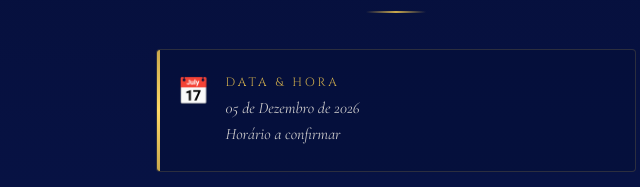
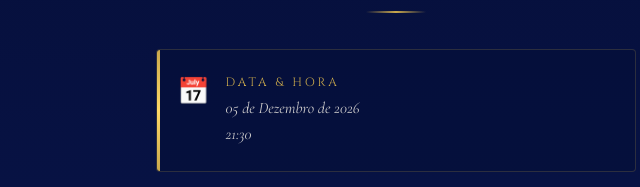
Before and after one commit to coxtaaa/Aniversario-Nicole, a website: page public/index.html in a window 1280 px wide. Shown: the part 1416-1603 px from the top of the page, 244-884 px from the left. Drawn offline with nearby package versions, Linux system fonts and the light colour scheme; no server answers.

Commit message:
Update event time in index.html

```diff
--- a/public/index.html
+++ b/public/index.html
@@ -74,7 +74,7 @@
   <h2 class="section-title">Detalhes da Festa</h2>
   <div class="gold-divider"></div>
   <div class="info-grid">
-    <div class="info-card"><div class="info-icon">📅</div><div><div class="info-card-title">Data &amp; Hora</div><div class="info-card-text">05 de Dezembro de 2026<br>Horário a confirmar</div></div></div>
+    <div class="info-card"><div class="info-icon">📅</div><div><div class="info-card-title">Data &amp; Hora</div><div class="info-card-text">05 de Dezembro de 2026<br>21:30</div></div></div>
     <div class="info-card"><div class="info-icon">📍</div><div><div class="info-card-title">Local</div><div class="info-card-text">Festejar — Tudo Para Festas<br>St. Hab. Vicente Pires, Rua 05<br>Vicente Pires · Brasília – DF<br>CEP 72006-145</div></div></div>
     <div class="info-card"><div class="info-icon">👗</div><div><div class="info-card-title">Traje</div><div class="info-card-text">Esporte fino / Social<br><em style="font-size:13px;color:rgba(201,168,76,0.6)">Não é permitido o uso de azul ou dourado. Tons de amarelo estão liberados. 💛</em></div></div></div>
     <div class="info-card"><div class="info-icon">🎁</div><div><div class="info-card-title">Lista de Presentes</div><div class="info-card-text"><a href="#presentes" class="inline-gift-link">Veja os presentes perfeitos para a Nicole</a></div></div></div>
```
